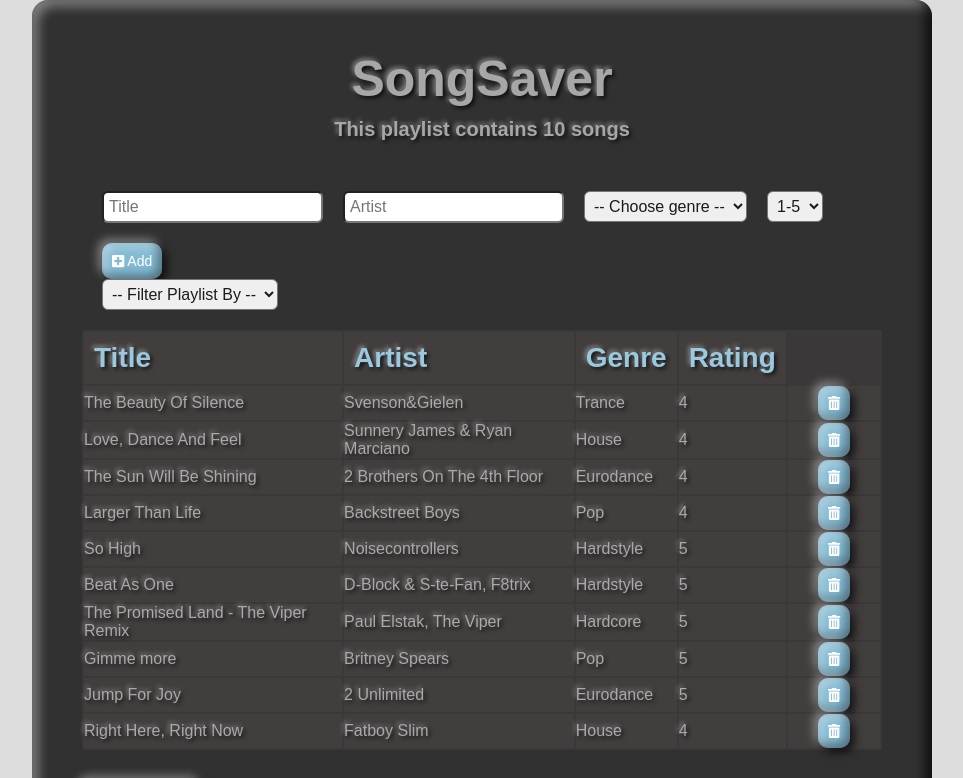
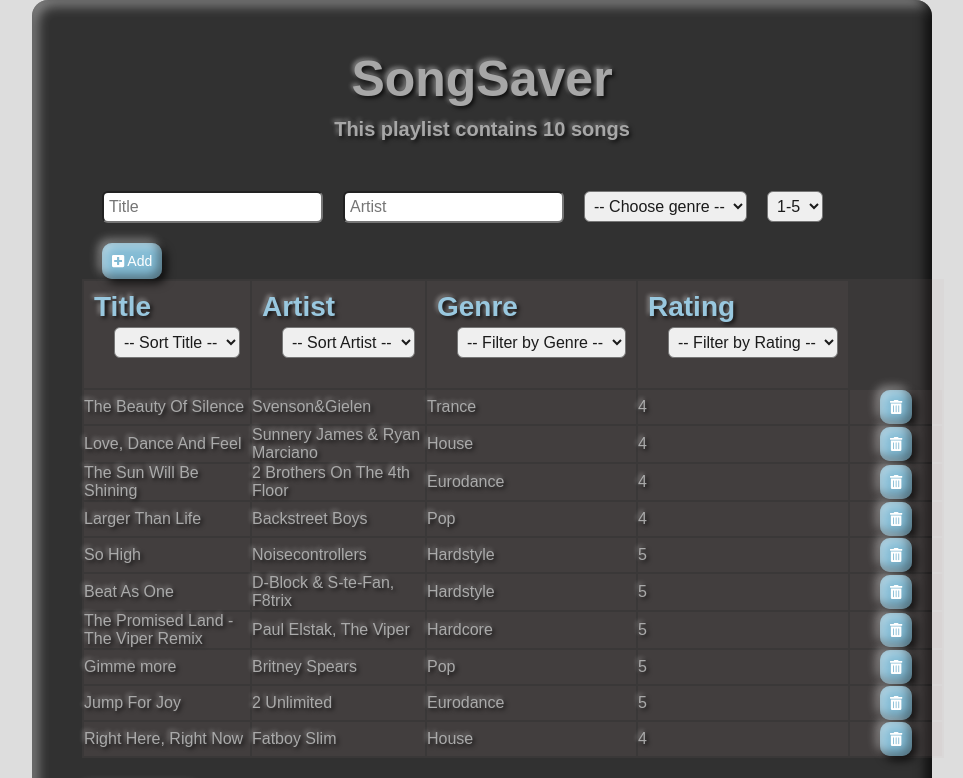
Before and after one commit to Yrmee/my-songsaver-app, a React (Create React App) app: page / in a window 1280 px wide. Shown: the top 778 px of the page, without its empty margins (158-1121 px from the left). Built offline with nearby package versions, Linux system fonts and the light colour scheme.

Commit message:
Commit Update
- filterByGenre
- filterByRating

```diff
--- a/src/Components/SongComponents/SongItem.js
+++ b/src/Components/SongComponents/SongItem.js
@@ -7,7 +7,7 @@ const SongItem = ({id, title, artist, genre, rating, deleteSong}) => {
 
 
     return(
-        <tr className="songItem" key={id} id={id}>
+        <tr className="songItem" key={id} id={id} >
 
             <td> {title || " "} </td>
             <td> {artist || " "} </td>
--- a/src/Components/SongComponents/SongList.js
+++ b/src/Components/SongComponents/SongList.js
@@ -9,15 +9,60 @@ import { faTrashAlt } from '@fortawesome/free-solid-svg-icons';
 
 const SongList = () => {
 
-    const [sortings, setSortings] = useState();
+    const [genre, setGenre] = useState("");
     const [songs, setSongs] = useContext(SongContext);
 
+
+    // Filter by Genre
+    const handlefilterByGenre = (e) => {
+        //e.preventDefault();
+        setGenre( (prevSongs) => {
+            let currentGenre = e.target.value;
+            const newGenre = [...prevSongs.genre];
+
+            const filteredSongs = newGenre.filter(
+                (song) => song.genre === currentGenre
+            );
+            const updateGenreState = {filteredSongs}
+
+            return updateGenreState;
+        })
+    }
+
+    /*
+     >> Deze functie werkt wel, maar slechts 1x.
+
+        const handlefilterByGenre = (e) => {
+        e.preventDefault();
+
+        let currentGenre = e.target.value;
+
+        const updateGenreState = songs.filter((song) =>
+            song.genre.includes(currentGenre));
+
+        setSongs(updateGenreState)
+    }
+    */
+
+    // Filter by Rating
+    const handlefilterByRating = (e) => {
+        //e.preventDefault();
+        let currentRating = e.target.value;
+
+        const updateRatingState = songs.filter((song) =>
+            song.rating.includes(currentRating));
+
+        setSongs(updateRatingState)
+    }
+
+    // Delete Single Song from Playlist
     const deleteSong = (songId) => {
-        const filteredSongs = songs.filter((song) => song.id != songId);
+        const filteredSongs = songs.filter((song) => song.id !== songId);
 
         setSongs(filteredSongs);
     }
 
+    // Delete Playlist
     const deleteAllSongs = () => {
         setSongs([]);
     }
@@ -38,28 +83,62 @@ const SongList = () => {
     return (
     <div>
 
-        <select className="inputForm">
-            <option value="">-- Filter Playlist By --</option>
-            <option value="title">Title</option>
-            <option value="artist">Artist</option>
-            <option value="genre">Genre</option>
-            <option value="rating">Rating</option>
-        </select>
-
         <div className="playlist">
 
             <table className="playlist-table">
 
                 <thead className="playlist-song--header">
                     <tr>
-                        <th className="song-row__item">Title</th>
+                        <th className="song-row__item">Title
+                            <select className="inputForm"
+                            >
+                                <option value="">-- Sort Title --</option>
+                                <option value= "A-Z"> A-Z </option>
+                                <option value= "Z-A"> Z-A </option>
+                                <option value= "0-9"> 0-9 </option>
+                                <option value= "9-0"> 9-0 </option>
+                            </select>
+                        </th>
 
-                        <th className="song-row__item">Artist</th>
+                        <th className="song-row__item">Artist
+                            <select className="inputForm" >
+                                <option value="">-- Sort Artist --</option>
+                                <option value= "A-Z"> A-Z </option>
+                                <option value= "Z-A"> Z-A </option>
+                                <option value= "0-9"> 0-9 </option>
+                                <option value= "9-0"> 9-0 </option>
+                            </select>
+                        </th>
 
-                        <th className="song-row__item">Genre</th>
+                        <th className="song-row__item">Genre
+                            <select className="inputForm"
+                                onChange={() => handlefilterByGenre(genre)}
+                            >
+                                <option value="">-- Filter by Genre --</option>
+                                <option value="Pop"> Pop </option>
+                                <option value="Trance"> Trance </option>
+                                <option value="Hardstyle"> Hardstyle </option>
+                                <option value="Hardcore"> Hardcore </option>
+                                <option value="Eurodance"> Eurodance </option>
+                                <option value="Rock"> Rock </option>
+                                <option value="House"> House </option>
+                                <option value="Nederlandstalig"> Nederlandstalig </option>
+                                <option value="Other"> Other </option>
+                            </select>
+                        </th>
 
-                        <th className="song-row__item">Rating</th>
-
+                        <th className="song-row__item">Rating
+                            <select className="inputForm"
+                                onChange={handlefilterByRating}
+                            >
+                                <option value="">-- Filter by Rating --</option>
+                                <option value= "1"> 1 </option>
+                                <option value= "2"> 2 </option>
+                                <option value= "3"> 3 </option>
+                                <option value= "4"> 4 </option>
+                                <option value= "5"> 5 </option>
+                            </select>
+                            </th>
                     </tr>
                 </thead>
 
```
Also changed, not shown: 1 other file (tests, documents, lock files or other folders).
